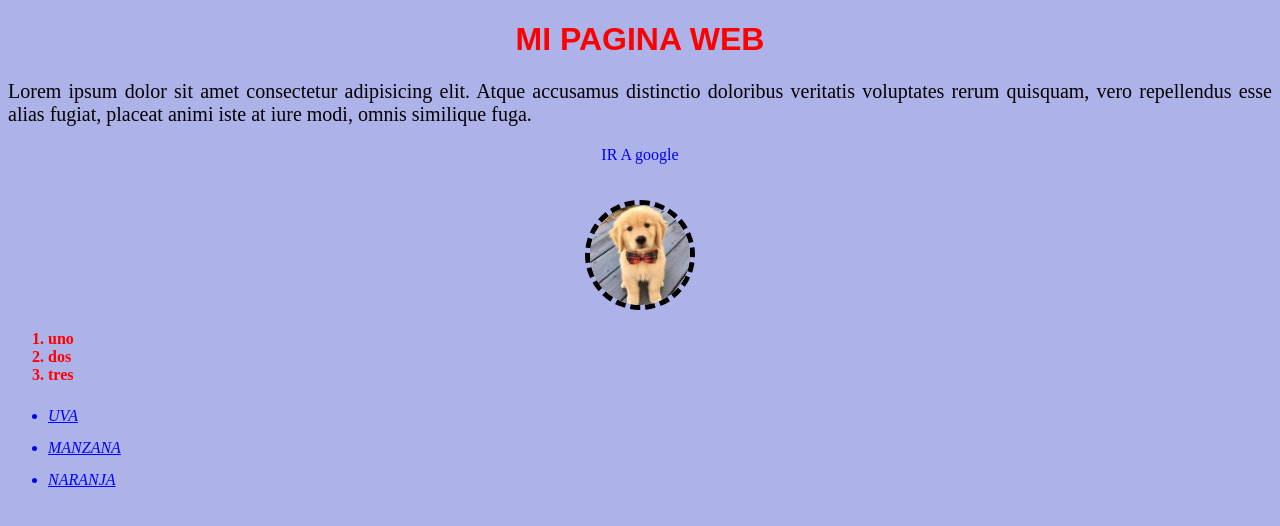
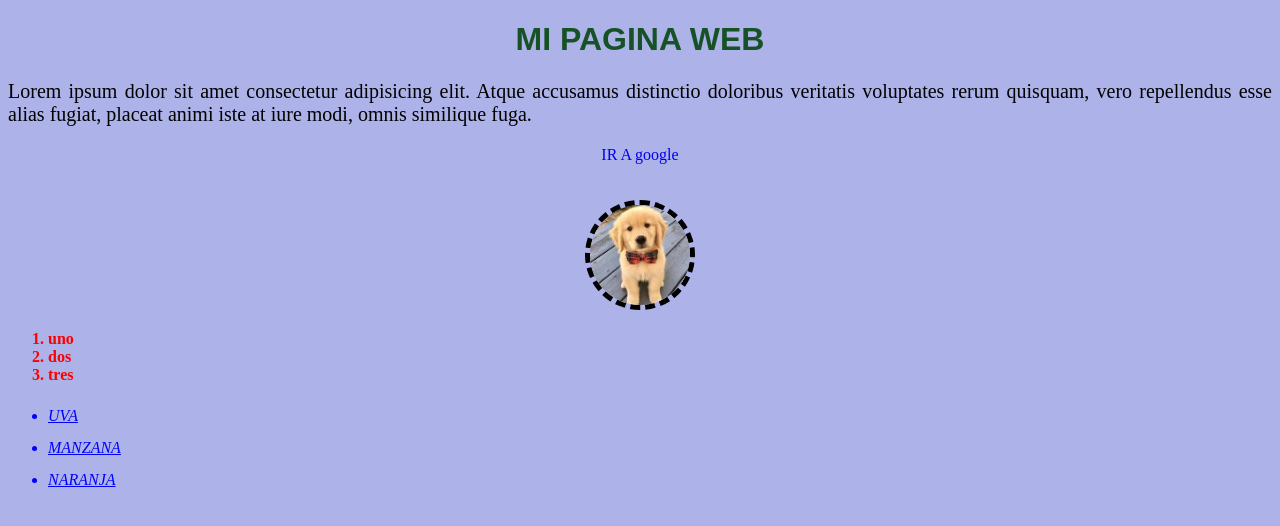
Before and after one commit to ProfeAlejandroMasin/prueba1, a plain HTML site: page index.html in a window 1280 px wide. Drawn offline with Linux system fonts and the light colour scheme.

Commit message:
modificado

```diff
--- a/style.css
+++ b/style.css
@@ -3,7 +3,7 @@
 }
 
 h1{
-    color: red;
+    color: rgb(23, 82, 38);
 
     text-align: center;
 
```
